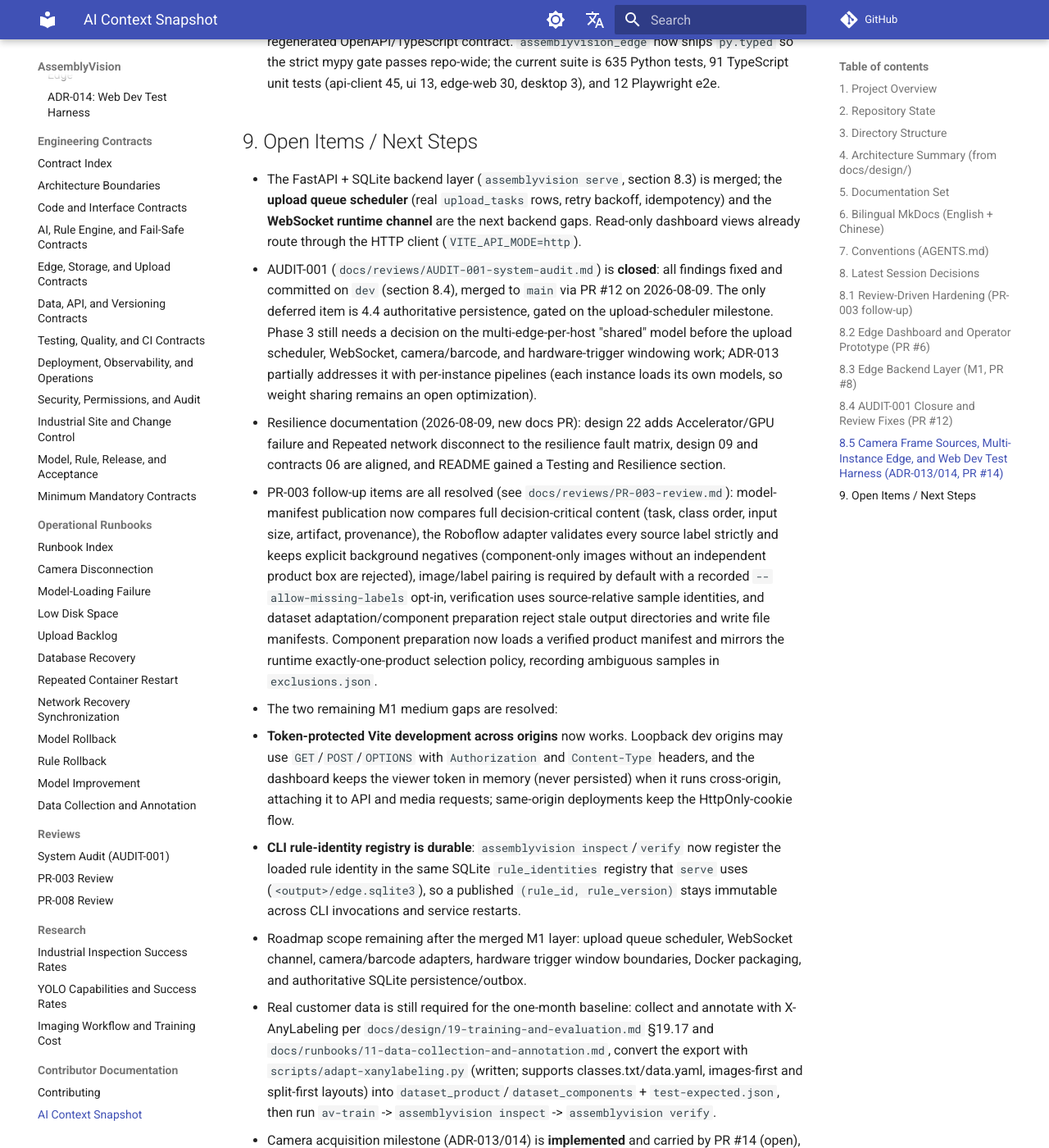
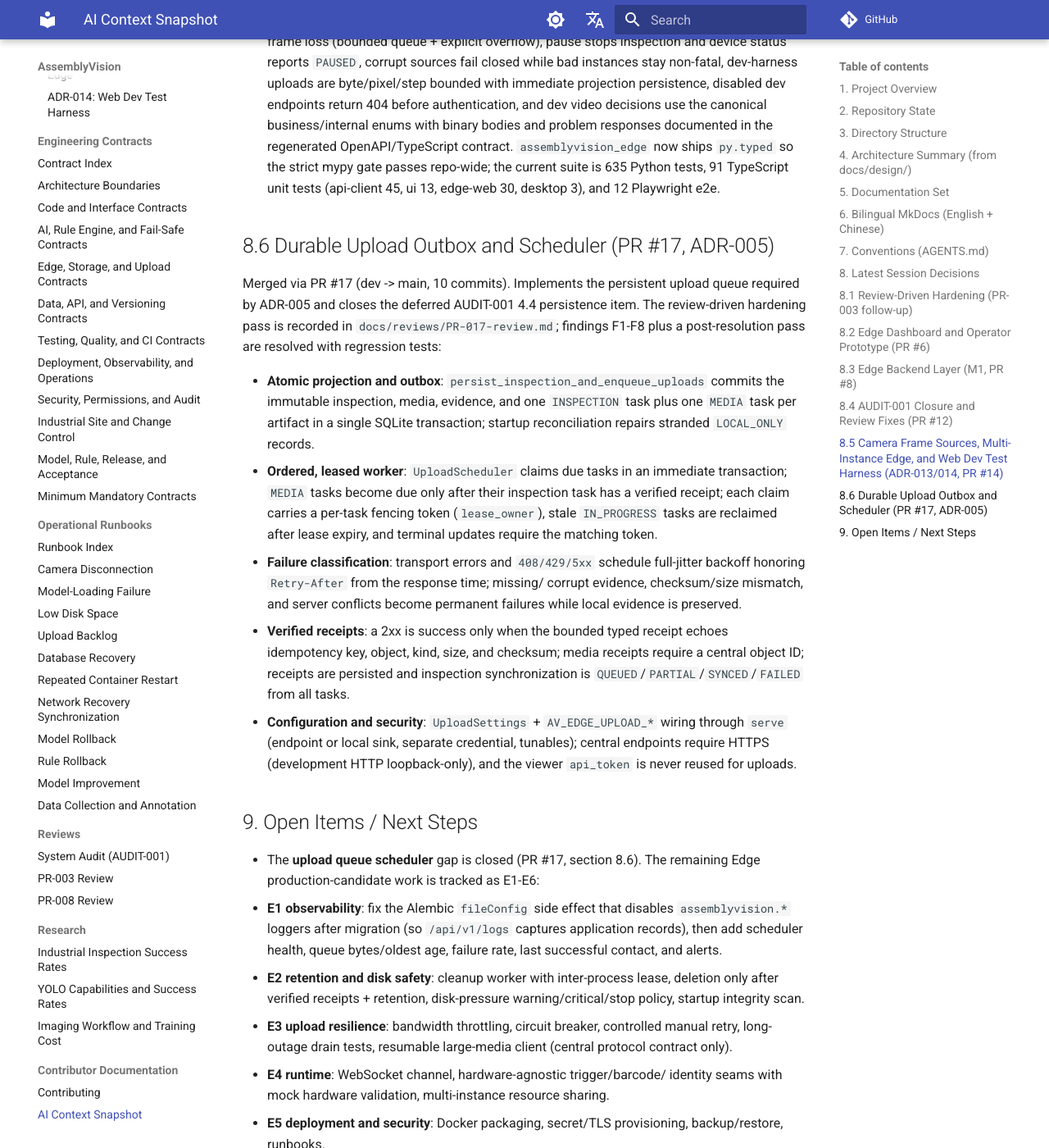
Before and after one commit to dream-studio-china/assembly-vision, an MkDocs documentation site: the page built from docs/ai/context.md, in a window 1280 px wide and 1400 px high, scrolled down 12157 px. Shown: the whole window at 82% size. Built offline with MkDocs 1.6.1 and Material for MkDocs 9.7.7, drawn with Linux system fonts in a browser that asks for light colours; comment, search, counter and statistics services are not loaded; some of the changed text lies outside the part shown.

Commit message:
fix(edge): keep application loggers enabled after alembic migration
Alembic's env.py called fileConfig on alembic.ini with the default
disable_existing_loggers=True, which marked every assemblyvision.* logger
disabled after the first migration; the app's LogBuffer then captured no
application records and /api/v1/logs stayed empty on fresh databases. Pass
disable_existing_loggers=False so app, runtime, upload, and storage loggers
survive migrations, and add a regression test proving the logs endpoint
returns application records after a fresh migration. Sync docs/ai/context.md
with the merged PR #14-#17 milestones and the E1-E6 Edge completion plan, and
mark the PR-017 residual note resolved.

```diff
--- a/docs/ai/context.md
+++ b/docs/ai/context.md
@@ -34,20 +34,25 @@ and verifies that all required assembly components are present.
   updates. Read-only dashboard views display real CLI results through the HTTP
   client, while the operator workflow actions remain on the mock client.
   PR #12 (dev -> main) closed the AUDIT-001 findings with acceptance tests
-  (merged 2026-08-09); see section 8.4. PR #14 (`feat/camera-frame-sources`,
-  open) adds camera frame sources, multi-instance `serve`, and the gated web
-  dev test harness (ADR-013/014); see section 8.5.
+  (merged 2026-08-09); see section 8.4. PR #14 added camera frame sources,
+  multi-instance `serve`, and the gated web dev test harness (ADR-013/014);
+  PR #15/#16 merged the product-window/temporal aggregation milestone
+  (ADR-010) with production safety; and PR #17 merged the durable upload
+  outbox and scheduler (ADR-005); see sections 8.5/8.6. The next milestones
+  complete the Edge production candidate: observability (E1), retention and
+  disk safety (E2), upload resilience (E3), runtime/WebSocket (E4),
+  deployment and security (E5), and acceptance (E6); the central server is
+  not implemented and stays out of scope until those Edge gates pass.
 
 ## 2. Repository State
 
 - Remote: `https://github.com/dream-studio-china/assembly-vision`. PRs #3, #6,
-  #8, #9, #10, #11, #12 (and docs PR #13) are merged to `main`; PR #12 merged
-  the completed AUDIT-001 closure on 2026-08-09. PR #14
-  (`feat/camera-frame-sources`, open) carries the camera frame sources,
-  multi-instance serve, web dev test harness (ADR-013/014), and the
-  product-window/temporal aggregation milestone (ADR-010). The next
-  milestones are the upload scheduler + authoritative persistence (AUDIT-001
-  4.4) and collecting real customer data.
+  #8, #9, #10, #11, #12, #14 (camera/multi-instance/dev harness),
+  #15/#16 (temporal aggregation + production safety), and #17 (durable upload
+  outbox/scheduler, ADR-005) are merged to `main`. The next milestones are the
+  Edge production-candidate completion (E1-E6); the central server is not
+  implemented yet and is intentionally out of scope until those Edge gates
+  pass.
 - `.obsidian/`, `.idea/`, and `.vscode/` are ignored local editor state.
 - Runtime data, model weights, production media, datasets, and secrets must never be stored in
   Git. Build artifacts `docs-zh/`, `site/`, `mkdocs-en.yml`, `mkdocs-zh.yml` are gitignored.
@@ -415,8 +420,7 @@ verified and its findings closed with acceptance tests, merged via PR #12
 
 ## 8.5 Camera Frame Sources, Multi-Instance Edge, and Web Dev Test Harness (ADR-013/014, PR #14)
 
-Implemented on `feat/camera-frame-sources` and carried by PR #14 (open; all
-gates green). The review-driven hardening pass is recorded in
+Merged via PR #14 (dev -> main). The review-driven hardening pass is recorded in
 `docs/reviews/PR-014-review.md`; findings F1-F14 are resolved with regression
 tests. The design:
 
@@ -485,71 +489,80 @@ tests. The design:
   repo-wide; the current suite is 635 Python tests, 91 TypeScript unit tests
   (api-client 45, ui 13, edge-web 30, desktop 3), and 12 Playwright e2e.
 
+## 8.6 Durable Upload Outbox and Scheduler (PR #17, ADR-005)
+
+Merged via PR #17 (dev -> main, 10 commits). Implements the persistent upload
+queue required by ADR-005 and closes the deferred AUDIT-001 4.4 persistence
+item. The review-driven hardening pass is recorded in
+`docs/reviews/PR-017-review.md`; findings F1-F8 plus a post-resolution pass
+are resolved with regression tests:
+
+- **Atomic projection and outbox**: `persist_inspection_and_enqueue_uploads`
+  commits the immutable inspection, media, evidence, and one `INSPECTION` task
+  plus one `MEDIA` task per artifact in a single SQLite transaction; startup
+  reconciliation repairs stranded `LOCAL_ONLY` records.
+- **Ordered, leased worker**: `UploadScheduler` claims due tasks in an
+  immediate transaction; `MEDIA` tasks become due only after their inspection
+  task has a verified receipt; each claim carries a per-task fencing token
+  (`lease_owner`), stale `IN_PROGRESS` tasks are reclaimed after lease expiry,
+  and terminal updates require the matching token.
+- **Failure classification**: transport errors and `408/429/5xx` schedule
+  full-jitter backoff honoring `Retry-After` from the response time; missing/
+  corrupt evidence, checksum/size mismatch, and server conflicts become
+  permanent failures while local evidence is preserved.
+- **Verified receipts**: a 2xx is success only when the bounded typed receipt
+  echoes idempotency key, object, kind, size, and checksum; media receipts
+  require a central object ID; receipts are persisted and inspection
+  synchronization is `QUEUED`/`PARTIAL`/`SYNCED`/`FAILED` from all tasks.
+- **Configuration and security**: `UploadSettings` + `AV_EDGE_UPLOAD_*` wiring
+  through `serve` (endpoint or local sink, separate credential, tunables);
+  central endpoints require HTTPS (development HTTP loopback-only), and the
+  viewer `api_token` is never reused for uploads.
+
 ## 9. Open Items / Next Steps
 
-- The FastAPI + SQLite backend layer (`assemblyvision serve`, section 8.3) is
-  merged; the **upload queue scheduler** (real `upload_tasks` rows, retry
-  backoff, idempotency) and the **WebSocket runtime channel** are the next
-  backend gaps. Read-only dashboard views already route through the HTTP
-  client (`VITE_API_MODE=http`).
-- AUDIT-001 (`docs/reviews/AUDIT-001-system-audit.md`) is **closed**: all
-  findings fixed and committed on `dev` (section 8.4), merged to `main` via
-  PR #12 on 2026-08-09. The only deferred item is 4.4 authoritative
-  persistence, gated on the upload-scheduler milestone. Phase 3 still needs a
-  decision on the multi-edge-per-host "shared" model before the upload
-  scheduler, WebSocket, camera/barcode, and hardware-trigger windowing work;
-  ADR-013
-  partially addresses it with per-instance pipelines (each instance loads its
-  own models, so weight sharing remains an open optimization).
-- Resilience documentation (2026-08-09, new docs PR): design 22 adds
-  Accelerator/GPU failure and Repeated network disconnect to the resilience
-  fault matrix, design 09 and contracts 06 are aligned, and README gained a
-  Testing and Resilience section.
-- PR-003 follow-up items are all resolved (see `docs/reviews/PR-003-review.md`):
-  model-manifest publication now compares full decision-critical content
-  (task, class order, input size, artifact, provenance), the Roboflow adapter
-  validates every source label strictly and keeps explicit background
-  negatives (component-only images without an independent product box are
-  rejected), image/label pairing is required by default with a recorded
-  `--allow-missing-labels` opt-in, verification uses source-relative sample
-  identities, and dataset adaptation/component preparation reject stale output
-  directories and write file manifests. Component preparation now loads a
-  verified product manifest and mirrors the runtime exactly-one-product
-  selection policy, recording ambiguous samples in `exclusions.json`.
-- The two remaining M1 medium gaps are resolved:
-  - **Token-protected Vite development across origins** now works. Loopback
-    dev origins may use `GET`/`POST`/`OPTIONS` with `Authorization` and
-    `Content-Type` headers, and the dashboard keeps the viewer token in memory
-    (never persisted) when it runs cross-origin, attaching it to API and media
-    requests; same-origin deployments keep the HttpOnly-cookie flow.
-  - **CLI rule-identity registry is durable**: `assemblyvision inspect`/`verify`
-    now register the loaded rule identity in the same SQLite `rule_identities`
-    registry that `serve` uses (`<output>/edge.sqlite3`), so a published
-    `(rule_id, rule_version)` stays immutable across CLI invocations and
-    service restarts.
-- Roadmap scope remaining after the merged M1 layer: upload queue scheduler,
-  WebSocket channel, camera/barcode adapters, hardware trigger window
-  boundaries, Docker packaging, and authoritative SQLite persistence/outbox.
-- Real customer data is still required for the one-month baseline: collect and
-  annotate with X-AnyLabeling per
+- The **upload queue scheduler** gap is closed (PR #17, section 8.6). The
+  remaining Edge production-candidate work is tracked as E1-E6:
+  - **E1 observability**: fix the Alembic `fileConfig` side effect that
+    disables `assemblyvision.*` loggers after migration (so `/api/v1/logs`
+    captures application records), then add scheduler health, queue
+    bytes/oldest age, failure rate, last successful contact, and alerts.
+  - **E2 retention and disk safety**: cleanup worker with inter-process lease,
+    deletion only after verified receipts + retention, disk-pressure
+    warning/critical/stop policy, startup integrity scan.
+  - **E3 upload resilience**: bandwidth throttling, circuit breaker,
+    controlled manual retry, long-outage drain tests, resumable large-media
+    client (central protocol contract only).
+  - **E4 runtime**: WebSocket channel, hardware-agnostic trigger/barcode/
+    identity seams with mock hardware validation, multi-instance resource
+    sharing.
+  - **E5 deployment and security**: Docker packaging, secret/TLS provisioning,
+    backup/restore, runbooks.
+  - **E6 acceptance**: resilience matrix, soak, held-out model validation,
+    Edge acceptance report with hardware prerequisites.
+- The **WebSocket runtime channel** remains the main backend gap (replaces the
+  polling preview).
+- AUDIT-001 is **closed** including the deferred 4.4 authoritative persistence
+  item (now delivered by PR #17). Phase 3 multi-edge-per-host "shared" model
+  weight sharing remains an open optimization (ADR-013 per-instance pipelines
+  load their own models).
+- Real customer data is still required for the baseline: collect and annotate
+  with X-AnyLabeling per
   `docs/design/19-training-and-evaluation.md` §19.17 and
   `docs/runbooks/11-data-collection-and-annotation.md`, convert the export with
   `scripts/adapt-xanylabeling.py` (written; supports classes.txt/data.yaml,
   images-first and split-first layouts) into
   `dataset_product`/`dataset_components` + `test-expected.json`, then run
   `av-train` -> `assemblyvision inspect` -> `assemblyvision verify`.
-- Camera acquisition milestone (ADR-013/014) is **implemented** and carried by
-  PR #14 (open), including the product-window/temporal aggregation milestone
-  (ADR-010). Remaining in the milestone: vendor SDK camera adapters,
-  per-instance model weight sharing, folding the REST preview into the
-  WebSocket runtime channel, and hardware trigger / barcode window boundaries
-  to replace the time-only fallback.
-- Camera/hardware integration (vendor SDK), barcode decoding, hardware-trigger
-  product-window boundaries, authoritative SQLite persistence (the current
-  index is a rebuildable read projection), the upload queue scheduler, and
-  Docker deployment remain as the roadmap 25.5 one-month scope; only the
-  vendor-SDK, barcode, and site-coupling parts are blocked on hardware and
-  customer-site decisions.
+- Camera acquisition (ADR-013/014) is merged (PR #14) including temporal
+  aggregation (PR #15/#16). Remaining hardware-dependent items: vendor SDK
+  camera adapters, barcode decoding, and hardware-trigger product-window
+  boundaries to replace the time-only fallback (which is a development mode,
+  not a production product boundary).
+- The central server (ingestion API, PostgreSQL model, object storage,
+  idempotent receipts, manual review) is **not implemented**; only the
+  edge-side request/receipt contract exists. Central work starts after E1-E6
+  pass and the Edge-to-central contract is frozen.
 - Hardware/conditions still unconfirmed (see [Appendices section 3](../design/appendices.md#3-global-open-questions)):
   camera vendor/SDK, barcode standard, conveyor speed, GPU/OS, retention periods, network
   reliability, central-server location, acceptance thresholds.
```
Also changed, not shown: docs/reviews/PR-017-review.md (+7 -6 lines), 2 other files.
